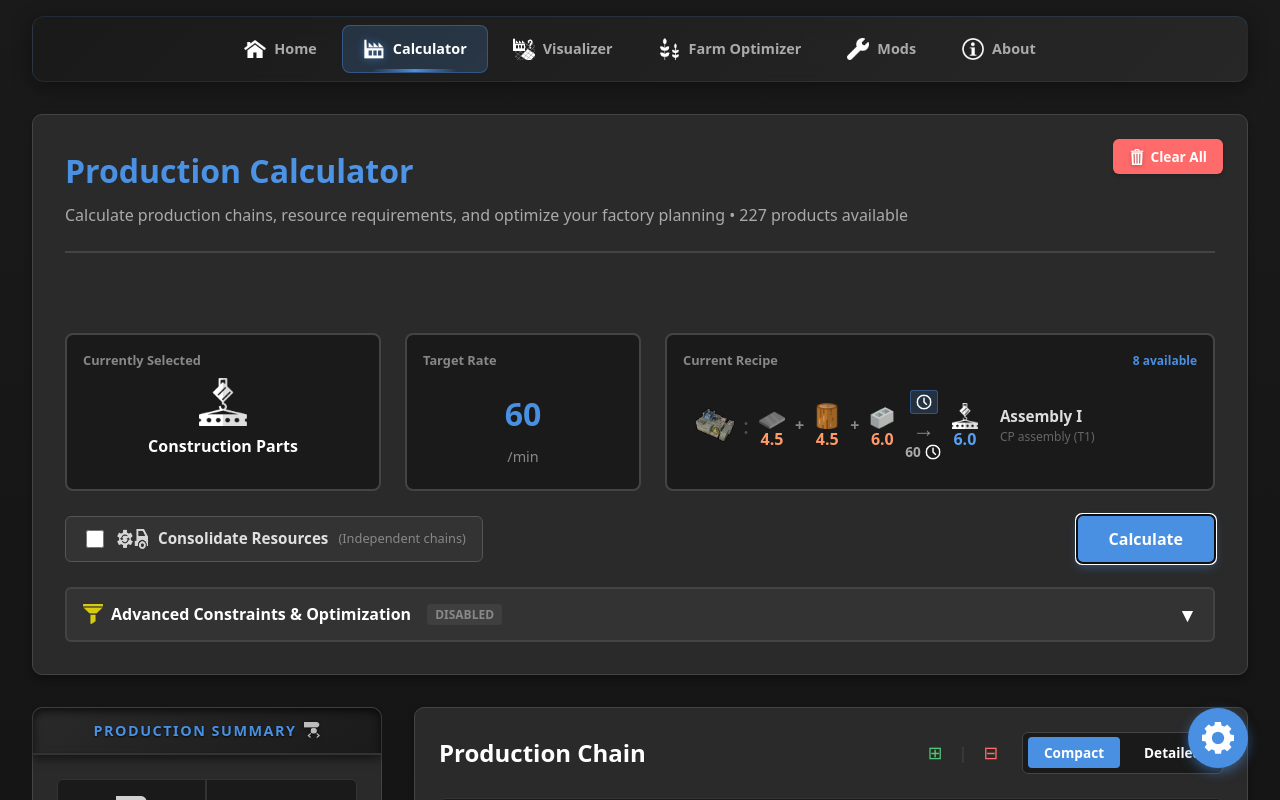
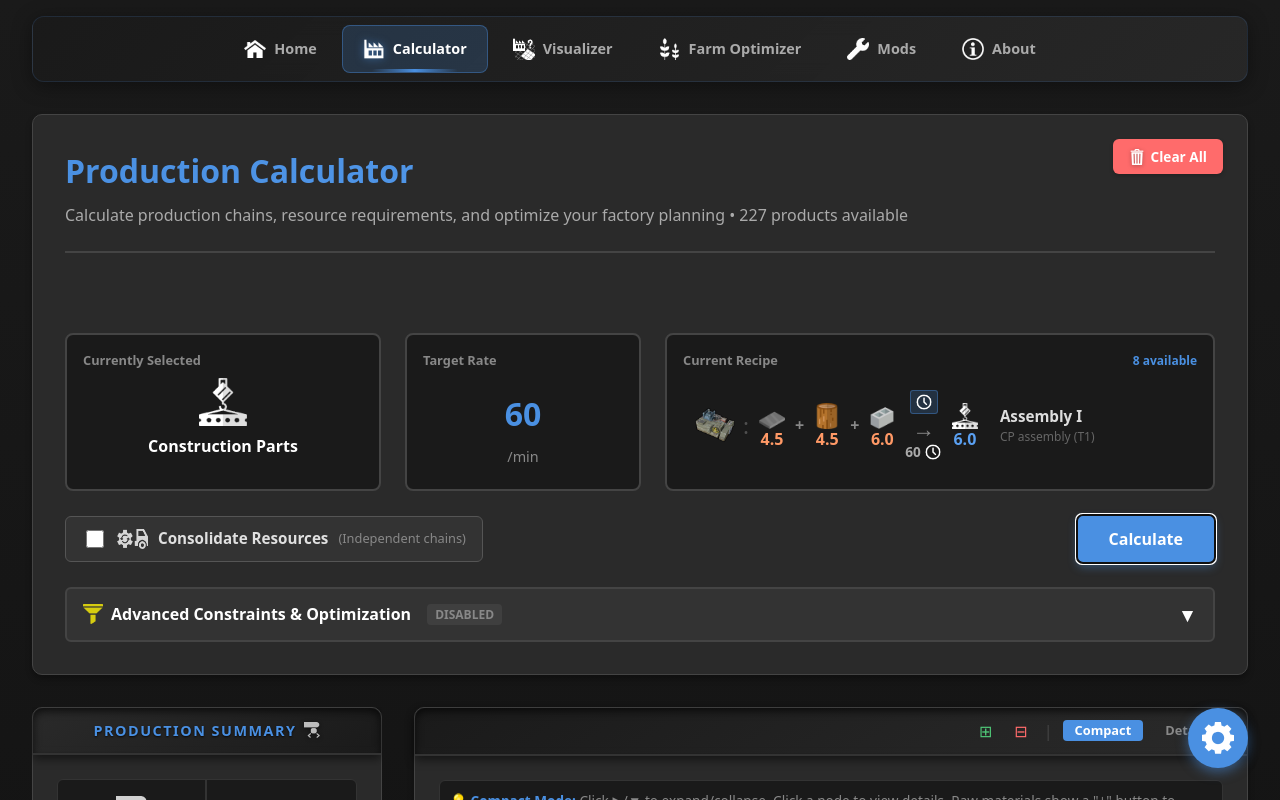
Before and after one commit to Keranik/keranik.github.io, a React (Vite) app: page /calculator in a window 1280 px wide. Both pictures are taken after a click on the button "Calculate". Shown: the top 800 px of the page. Built offline with nearby package versions, Linux system fonts and the light colour scheme.

Commit message:
style choice

```diff
--- a/src/pages/Calculator.jsx
+++ b/src/pages/Calculator.jsx
@@ -1340,35 +1340,34 @@ const Calculator = () => {
                             border: '1px solid #444',
                             boxShadow: '0 4px 6px rgba(0, 0, 0, 0.3)'
                         }}>
-                            <div style={{ display: 'flex', justifyContent: 'space-between', alignItems: 'center', marginBottom: '1.5rem' }}>
-                                <h3 style={{ fontSize: '1.5rem', fontWeight: '700', margin: 0 }}>
-                                    Production Chain
-                                    {recipeOverrides.size > 0 && (
-                                        <span style={{ fontSize: '0.9rem', color: '#4a90e2', marginLeft: '12px', fontWeight: '400' }}>
-                                            ({recipeOverrides.size} custom recipe{recipeOverrides.size > 1 ? 's' : ''})
-                                        </span>
-                                    )}
-                                </h3>
-
-                                <div style={{ display: 'flex', alignItems: 'center', gap: '1rem' }}>
-                                    {/* Expand/Collapse All */}
-                                    <div style={{
+                            {/* Embossed Control Banner - No Text, Just Controls */}
+                            <div style={{
+                                margin: '-1.5rem -1.5rem 1.5rem -1.5rem',
+                                padding: '8px 16px',
+                                minHeight: '30px',
+                                background: 'linear-gradient(145deg, #1a1a1a, #2a2a2a)',
+                                borderBottom: '2px solid #333',
+                                boxShadow:
+                                    'inset 0 3px 8px rgba(0, 0, 0, 0.7), ' +
+                                    'inset 0 -3px 8px rgba(255, 255, 255, 0.03), ' +
+                                    '0 4px 10px rgba(0, 0, 0, 0.5)',
+                                borderRadius: '10px 10px 0 0',
                                 display: 'flex',
                                 alignItems: 'center',
-                                        gap: '8px',
-                                        fontSize: '0.85rem',
-                                        color: '#888'
-                                    }}>
+                                justifyContent: 'flex-end',
+                                gap: '10px'
+                            }}>
+                                {/* Expand/Collapse All */}
                                 <button
                                     onClick={() => setCollapsedNodes(new Set())}
                                     title="Expand all nodes"
                                     style={{
-                                                padding: '4px 8px',
+                                        padding: '3px 6px',
                                         backgroundColor: 'transparent',
                                         color: '#50C878',
                                         border: 'none',
                                         borderRadius: '4px',
-                                                fontSize: '1.1rem',
+                                        fontSize: '1rem',
                                         cursor: 'pointer',
                                         transition: 'all 0.15s',
                                         display: 'flex',
@@ -1386,8 +1385,6 @@ const Calculator = () => {
                                 >
                                     ⊞
                                 </button>
-
-                                        <span style={{ color: '#444', fontSize: '1rem' }}>|</span>
 
                                 <button
                                     onClick={() => {
@@ -1412,12 +1409,12 @@ const Calculator = () => {
                                     }}
                                     title="Collapse all nodes"
                                     style={{
-                                                padding: '4px 8px',
+                                        padding: '3px 6px',
                                         backgroundColor: 'transparent',
                                         color: '#ff6b6b',
                                         border: 'none',
                                         borderRadius: '4px',
-                                                fontSize: '1.1rem',
+                                        fontSize: '1rem',
                                         cursor: 'pointer',
                                         transition: 'all 0.15s',
                                         display: 'flex',
@@ -1435,51 +1432,71 @@ const Calculator = () => {
                                 >
                                     ⊟
                                 </button>
-                                    </div>
-
-                                    {/* View Mode Toggle */}
-                                    <div style={{
-                                        display: 'flex',
-                                        gap: '0.5rem',
-                                        backgroundColor: '#1a1a1a',
-                                        padding: '0.3rem',
-                                        borderRadius: '6px',
-                                        border: '1px solid #444'
-                                    }}>
+
+                                {/* Separator */}
+                                <span style={{ color: '#444', fontSize: '1rem', fontWeight: '300' }}>|</span>
+
+                                {/* Compact Button */}
                                 <button
                                     onClick={() => setViewMode('compact')}
                                     style={{
-                                                padding: '6px 16px',
+                                        padding: '4px 12px',
                                         backgroundColor: viewMode === 'compact' ? '#4a90e2' : 'transparent',
-                                                color: 'white',
+                                        color: viewMode === 'compact' ? 'white' : '#888',
                                         border: 'none',
                                         borderRadius: '4px',
-                                                fontSize: '0.85rem',
+                                        fontSize: '0.8rem',
                                         cursor: 'pointer',
                                         fontWeight: '600',
-                                                transition: 'all 0.2s'
+                                        transition: 'all 0.2s',
+                                        lineHeight: 1
+                                    }}
+                                    onMouseEnter={(e) => {
+                                        if (viewMode !== 'compact') {
+                                            e.currentTarget.style.backgroundColor = 'rgba(74, 144, 226, 0.2)';
+                                            e.currentTarget.style.color = '#aaa';
+                                        }
+                                    }}
+                                    onMouseLeave={(e) => {
+                                        if (viewMode !== 'compact') {
+                                            e.currentTarget.style.backgroundColor = 'transparent';
+                                            e.currentTarget.style.color = '#888';
+                                        }
                                     }}
                                 >
                                     Compact
                                 </button>
+
+                                {/* Detailed Button */}
                                 <button
                                     onClick={() => setViewMode('detailed')}
                                     style={{
-                                                padding: '6px 16px',
+                                        padding: '4px 12px',
                                         backgroundColor: viewMode === 'detailed' ? '#4a90e2' : 'transparent',
-                                                color: 'white',
+                                        color: viewMode === 'detailed' ? 'white' : '#888',
                                         border: 'none',
                                         borderRadius: '4px',
-                                                fontSize: '0.85rem',
+                                        fontSize: '0.8rem',
                                         cursor: 'pointer',
                                         fontWeight: '600',
-                                                transition: 'all 0.2s'
+                                        transition: 'all 0.2s',
+                                        lineHeight: 1
+                                    }}
+                                    onMouseEnter={(e) => {
+                                        if (viewMode !== 'detailed') {
+                                            e.currentTarget.style.backgroundColor = 'rgba(74, 144, 226, 0.2)';
+                                            e.currentTarget.style.color = '#aaa';
+                                        }
+                                    }}
+                                    onMouseLeave={(e) => {
+                                        if (viewMode !== 'detailed') {
+                                            e.currentTarget.style.backgroundColor = 'transparent';
+                                            e.currentTarget.style.color = '#888';
+                                        }
                                     }}
                                 >
                                     Detailed
                                 </button>
-                                    </div>
-                                </div>
                             </div>
 
                             {productionChain.error ? (
```
Lines whose indentation alone changed are shown as unchanged.
